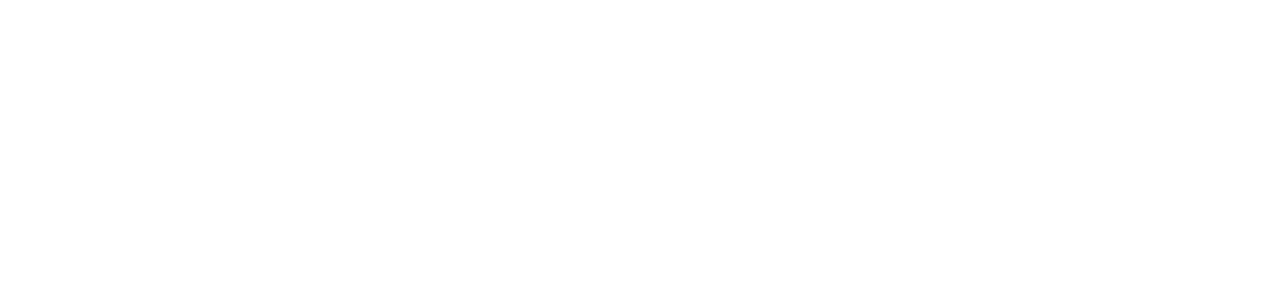
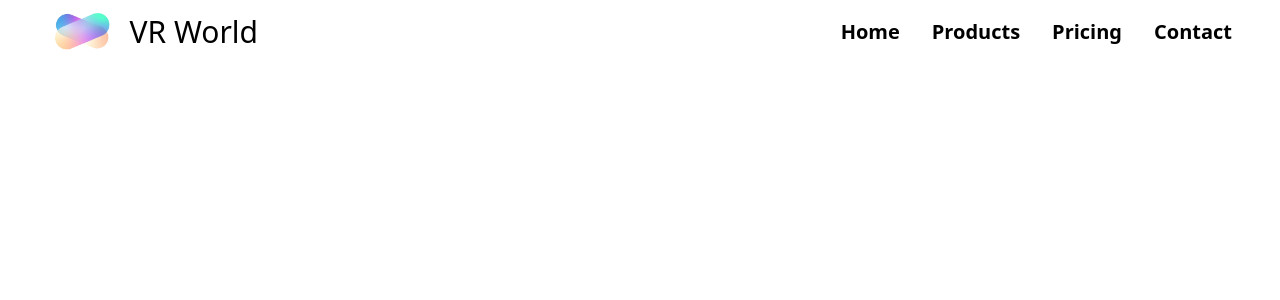
Before and after one commit to wacho91/vr-wrld, a React (Vite) app: page / in a window 1280 px wide. Shown: the top 300 px of the page. Built offline with nearby package versions, Linux system fonts and the light colour scheme.

Commit message:
Arquitecture navbar component

```diff
--- a/src/components/Navbar/Navbar.jsx
+++ b/src/components/Navbar/Navbar.jsx
@@ -26,12 +26,36 @@
 
 const Navbar = () => {
   return (
-    <div>
-        <div>
-            <div>
-
-            </div>
+    <div className="relative z-[9999] text-black dark:text-white duration-300">
+      <div className="container py-2 md:py-0">
+        <div className="flex justify-between items-center">
+          {/*Logo Section*/}
+          <div className="flex items-center gap-3">
+            <img src={Logo} alt="" className="h-16"/>
+            <p className="text-3xl">
+              VR <span className="font-boldd">World</span>
+            </p>
+          </div>
+          {/*Desktop Menu Section*/}
+          <nav className="hidden md:block">
+            <ul className="flex items-center gap-8">
+              {NavLinks.map(({id, name, link}) => {
+                return (
+                  <li key={id} className="py-4">
+                    <a
+                      href={link}
+                      className="text-xl font-semibold hover:text-primary py-2 hover:border-b-2 hover:border-secondary trasnsition-color duration-500"
+                    >
+                      {name}
+                    </a>
+                  </li>
+                )
+              })}
+            </ul>
+            {/*Dark Mode*/}
+          </nav>
         </div>
+      </div>
     </div>
   )
 }
```
